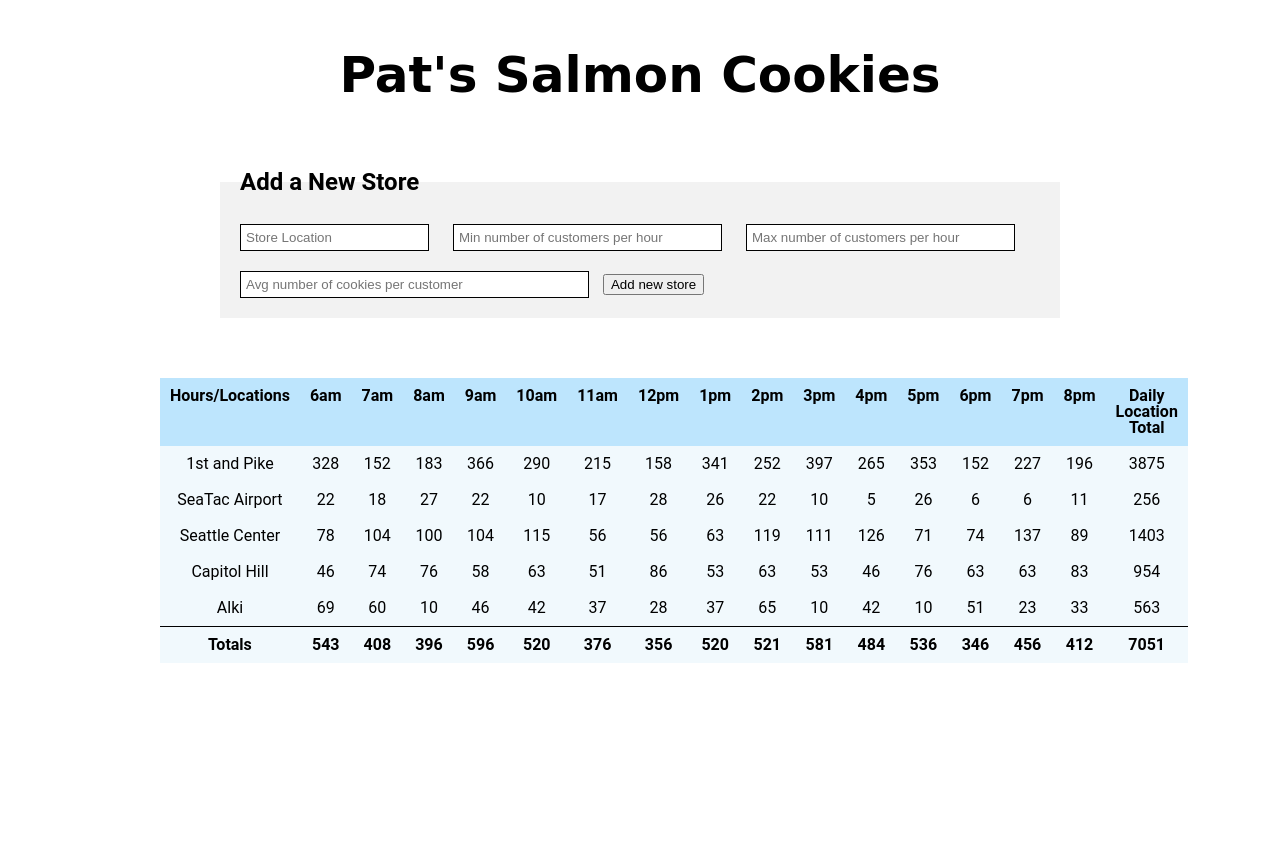
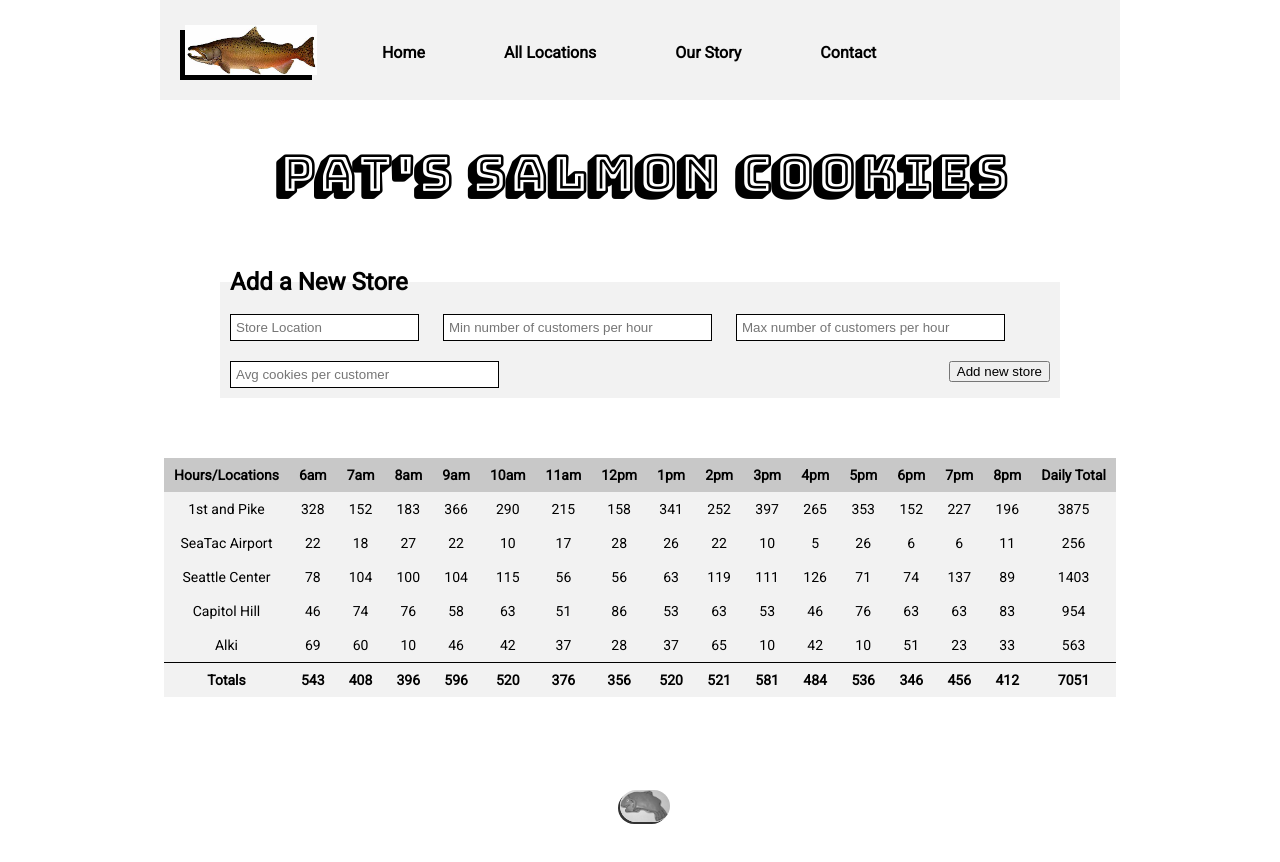
Before and after one commit to NaamaBarIlan/cookie-stand, a plain HTML site: page sales.html in a window 1280 px wide. Before the commit the page ends 800 px from the top, so only its background shows below. Drawn offline with Linux system fonts and the light colour scheme.

Commit message:
New CSS added to sales.html

```diff
--- a/css/style.css
+++ b/css/style.css
@@ -123,36 +123,13 @@ p {
 }
 
 
-/* TABLE  */
-
-table {
-  /* source from granneman.com*/
-  margin-left:auto;
-  margin-right:auto;
-}
-
-th{
-  background-color: rgba(164, 220, 252, 0.721);
-  padding: 10px;
-  font-weight: bold;
-}
-
-td{
-  background-color: rgba(236, 247, 253, 0.721);
-  padding: 10px;
-  text-align: center;
-
-}
-
-tfoot {
-  font-weight: bold;
-  border-top: 1px solid black;
-}
+/* FORM */
 
 form {
   margin: 60px;
   text-align: left;
 }
+
 
 input {
   border: 1px solid black;
@@ -162,7 +139,6 @@ input {
 
 fieldset{
   background-color: rgba(232, 232, 232, 0.55);
-  padding: 10px;
 }
 
 legend{
@@ -171,3 +147,39 @@ legend{
   font-weight: bolder;
   font-size: 150%;
 }
+
+button {
+  margin: 10px;
+  float: right;
+}
+
+button:hover {
+  background:rgba(155, 155, 155, 0.55);
+}
+
+/* TABLE */
+
+table {
+  /* source from granneman.com*/
+  margin-left:auto;
+  margin-right:auto;
+  font-size: 14px;
+
+}
+
+th{
+  background-color: rgba(155, 155, 155, 0.55);
+  padding: 10px;
+  font-weight: bold;
+}
+
+td{
+  background-color: rgba(232, 232, 232, 0.55);
+  padding: 10px;
+  text-align: center;
+}
+
+tfoot {
+  font-weight: bold;
+  border-top: 1px solid black;
+}
--- a/js/app.js
+++ b/js/app.js
@@ -128,7 +128,7 @@ function makeHeaderRow(){
 
   // create, content, append total cell
   thEl = document.createElement('th');
-  thEl.textContent = 'Daily Location Total';
+  thEl.textContent = 'Daily Total';
   trEl.appendChild(thEl);
 
   // append the row to the table
--- a/sales.html
+++ b/sales.html
@@ -6,11 +6,24 @@
         <title>"Pat's Salmon Cookies"</title>
         <link href = "css/reset.css"  type = "text/css" rel = "stylesheet" />
         <link href = "css/style.css"  type = "text/css" rel = "stylesheet" />
-        <link href="https://fonts.googleapis.com/css?family=Lato" rel="stylesheet">
+        <link href="https://fonts.googleapis.com/css?family=Bungee+Shade|Roboto" rel="stylesheet">
 
     </head>
 
     <body>
+        <header>
+            <nav>
+                <img src="img/chinook.jpg" alt="logo" title="logo"/>
+                <ul>
+                    <li><a href="#">Home</a></li>
+                    <li><a href="#">All Locations</a></li>
+                    <li><a href="#">Our Story</a></li>
+                    <li><a href="#">Contact</a></li>
+                </ul>
+            </nav>
+        </header>
+
+        <main>
 
             <h1>Pat's Salmon Cookies</h1>
 
@@ -24,7 +37,7 @@
 
                     <input name="maxcust" type="text" size="30" placeholder="Max number of customers per hour" required/>
 
-                <input name="avgCookieSale" type="text" size="40" placeholder="Avg number of cookies per customer" required/>
+                    <input name="avgCookieSale" type="text" size="30" placeholder="Avg cookies per customer" required/>
 
                     <button type="submit">Add new store</button>
 
@@ -33,6 +46,12 @@
 
             <table id="pats-salmon-cookies"></table>
 
+        </main>
+
+        <div id="footer">
+            <img src="img/frosted-cookie.jpg" alt="Footer Image" title="Footer Image"/>
+        </div>
+
             <script src="js/app.js" rel = "stylesheet"></script>
 
     </body>
```
Lines whose indentation alone changed are shown as unchanged.
